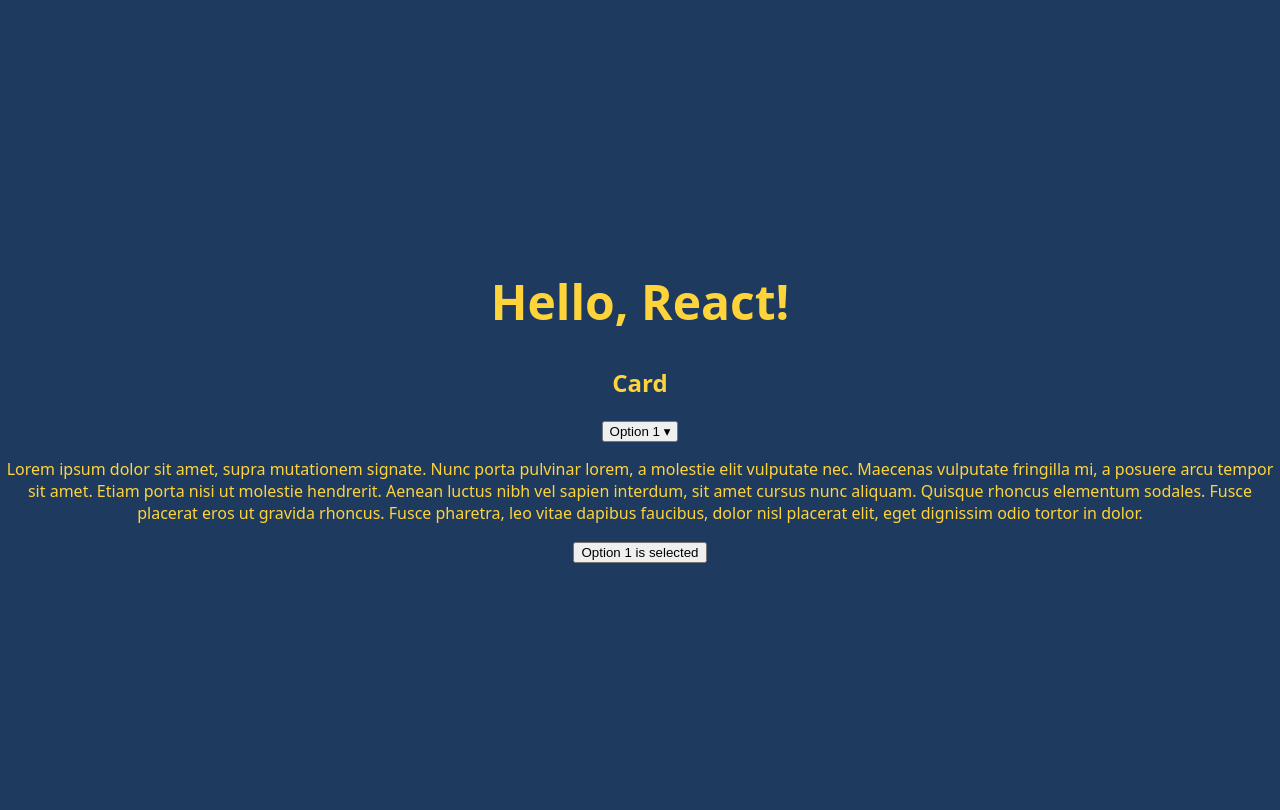
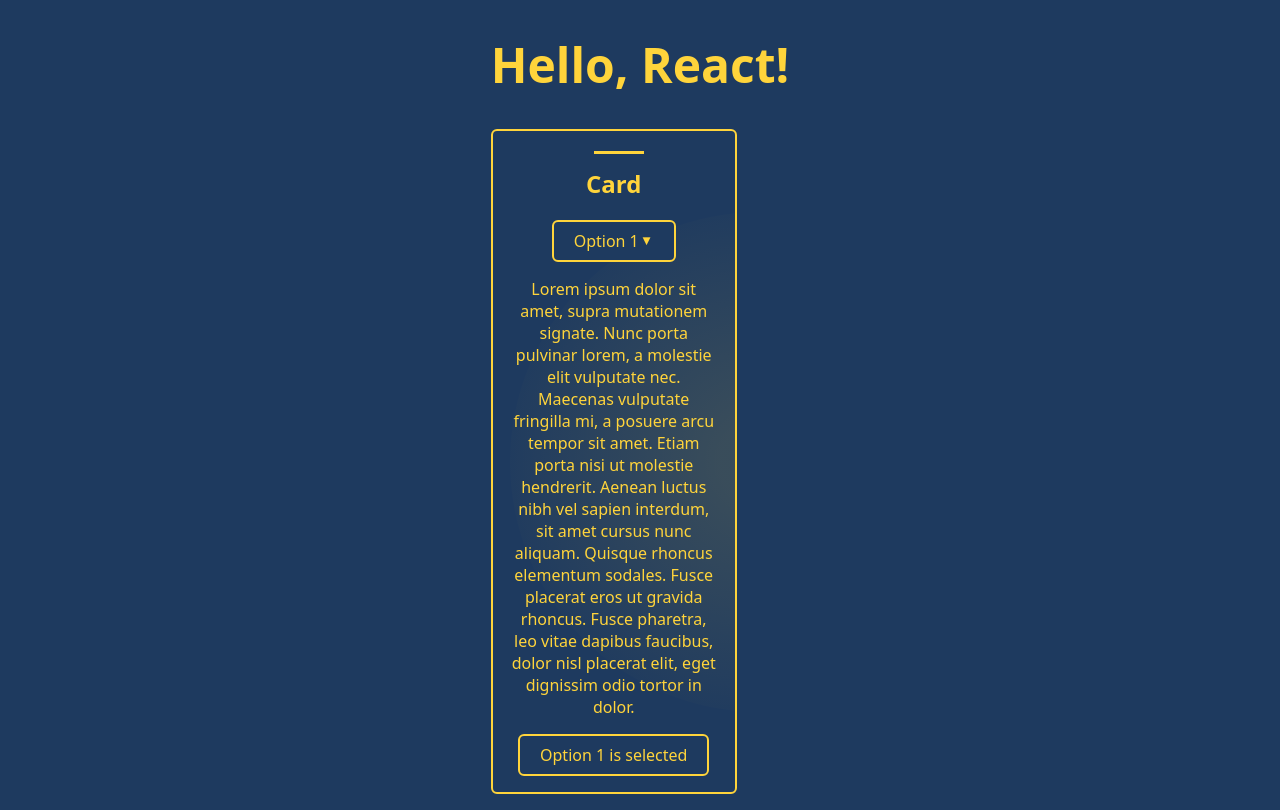
Before and after one commit to slivlikh/collaborator-test-task, a React app: page / in a window 1280 px wide. Built offline with nearby package versions, Linux system fonts and the light colour scheme.

Commit message:
task: інтеграція Card компонента в App.jsx час: 5хв

```diff
--- a/src/App.jsx
+++ b/src/App.jsx
@@ -1,43 +1,34 @@
-import { useState } from 'react';
 import { greeting } from './greeting.js';
-import Dropdown from './Dropdown.jsx';
 import { getAppName } from './config/index.js';
+import { Card } from './components/Card/index.js';
 
 const appName = getAppName();
 
-export default function App() {
-  const [count, setCount] = useState(1);
-  const [value, setValue] = useState('Option 1');
+const options = [
+  'Option 1',
+  'Option 2',
+  'Option 3',
+  'Option 4',
+  'Option 5',
+].map((label, index) => ({
+  label,
+  value: index + 1,
+}));
 
-  return (
-    <>
-      <h1>{greeting(appName)}</h1>
-      <div className="card">
-        <h2>Card</h2>
-        <Dropdown
-          options={['Option 1', 'Option 2', 'Option 3', 'Option 4', 'Option 5']}
-          value={value}
-          onChange={setValue}
-        />
-        <p className={'card-description'}>
-          Lorem ipsum dolor sit amet, supra mutationem signate. Nunc porta
-          pulvinar lorem, a molestie elit vulputate nec. Maecenas vulputate
-          fringilla mi, a posuere arcu tempor sit amet. Etiam porta nisi ut
-          molestie hendrerit. Aenean luctus nibh vel sapien interdum, sit amet
-          cursus nunc aliquam. Quisque rhoncus elementum sodales. Fusce placerat
-          eros ut gravida rhoncus. Fusce pharetra, leo vitae dapibus faucibus,
-          dolor nisl placerat elit, eget dignissim odio tortor in dolor.
-        </p>
-        <button
-          type="button"
-          onClick={() => {
-            setCount((c) => c + 1);
-            setValue(`Option ${count}`);
-          }}
-        >
-          Option <span>{count}</span> is selected
-        </button>
-      </div>
-    </>
-  );
-}
+const description = [
+  'Lorem ipsum dolor sit amet, supra mutationem signate.',
+  'Nunc porta pulvinar lorem, a molestie elit vulputate nec.',
+  'Maecenas vulputate fringilla mi, a posuere arcu tempor sit amet.',
+  'Etiam porta nisi ut molestie hendrerit.',
+  'Aenean luctus nibh vel sapien interdum, sit amet cursus nunc aliquam.',
+  'Quisque rhoncus elementum sodales.',
+  'Fusce placerat eros ut gravida rhoncus.',
+  'Fusce pharetra, leo vitae dapibus faucibus, dolor nisl placerat elit, eget dignissim odio tortor in dolor.',
+].join(' ');
+
+export const App = () => (
+  <>
+    <h1>{greeting(appName)}</h1>
+    <Card title="Card" description={description} options={options} />
+  </>
+);
--- a/src/Dropdown.jsx
+++ /dev/null
@@ -1,34 +0,0 @@
-import { useState } from 'react';
-
-export default function Dropdown({ options, value, onChange }) {
-  const [open, setOpen] = useState(false);
-  const [up, setUp] = useState(false);
-
-  const toggle = () => {
-    if (!open) setUp(window.innerHeight < 500);
-    setOpen((o) => !o);
-  };
-
-  return (
-    <div className={'dropdown'}>
-      <button type="button" onClick={toggle}>
-        {value} ▾
-      </button>
-      {open && (
-        <ul className={up ? 'dropdown-menu up' : 'dropdown-menu'}>
-          {options.map((v) => (
-            <li
-              key={v}
-              onClick={() => {
-                onChange(v);
-                setOpen(false);
-              }}
-            >
-              {v}
-            </li>
-          ))}
-        </ul>
-      )}
-    </div>
-  );
-}
--- a/src/index.jsx
+++ b/src/index.jsx
@@ -1,5 +1,5 @@
 import { createRoot } from 'react-dom/client';
 import './style/styles.css';
-import App from './App.jsx';
+import { App } from './App.jsx';
 
 createRoot(document.getElementById('app')).render(<App />);
```
